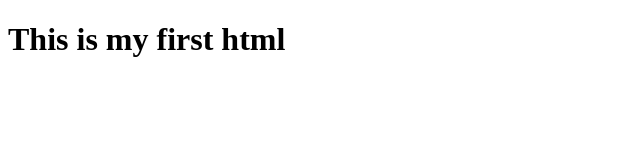
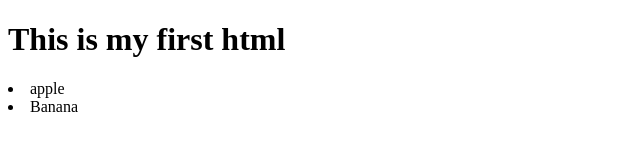
Before and after one commit to ajit1mhj/demo, a plain HTML site: page index.html in a window 1280 px wide. Shown: the whole page, without its empty margins (0-640 px from the left). Drawn offline with Linux system fonts and the light colour scheme.

Commit message:
list add

```diff
--- a/index.html
+++ b/index.html
@@ -7,5 +7,7 @@
 </head>
 <body>
     <h1>This is my first html</h1>
+    <li>apple</li>
+    <li>Banana</li>
 </body>
 </html>
```
